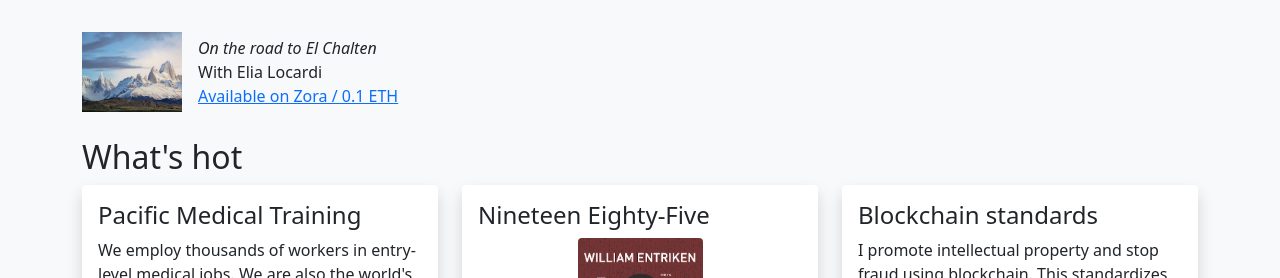
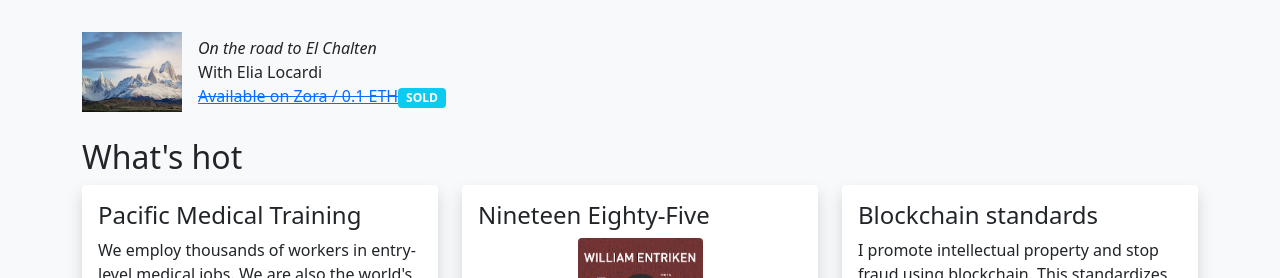
Before and after one commit to fulldecent/phor.net, a Jekyll site: the page built from index.html, in a window 1280 px wide and 900 px high, scrolled down 931 px. Shown: the part 171-449 px from the top of the window. Built offline with Jekyll 4.4.1, drawn with Linux system fonts in a browser that asks for light colours; nearby versions of some CDN libraries; comment, search, counter and statistics services are not loaded.

Commit message:
1down 5togo

```diff
--- a/index.html
+++ b/index.html
@@ -345,7 +345,7 @@ Let me introduce my friend William Entriken, who is the author of ERC 721 Non-Fu
               <em>On the road to El Chalten</em><br>
               With Elia Locardi<br>
               <a target="_blank" href="https://zora.co/collections/0xabEFBc9fD2F806065b4f3C237d4b59D9A97Bcac7/6377">
-                Available on Zora / 0.1 ETH
+                <del> Available on Zora / 0.1 ETH</del><span class="badge bg-info">SOLD</span>
               </a>
             </div>
           </div>
```
